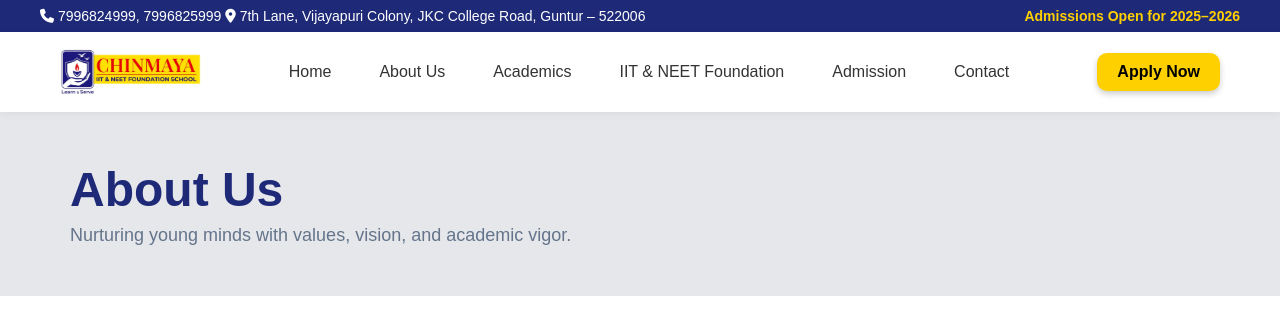
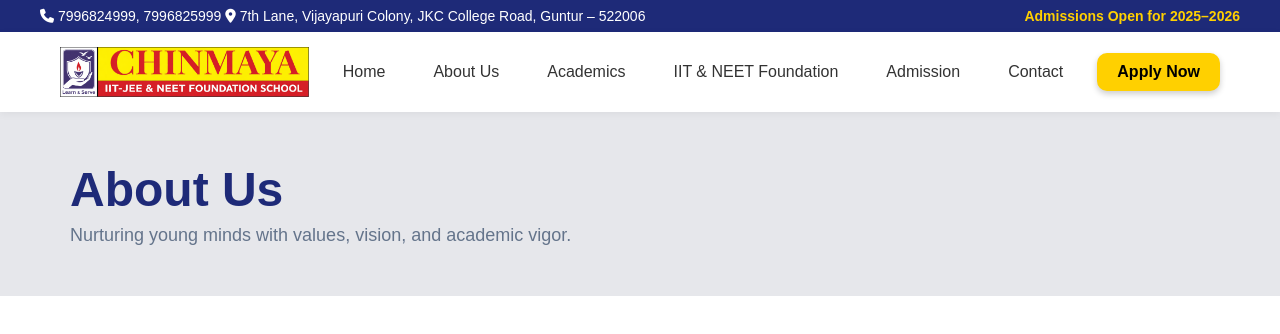
Before and after one commit to umeshm5441/Chinmaya_School, a website: page public/about.html in a window 1280 px wide. Shown: the top 334 px of the page. Drawn offline with Linux system fonts and the light colour scheme.

Commit message:
Logo Update

```diff
--- a/public/about.html
+++ b/public/about.html
@@ -29,7 +29,7 @@
     <!-- NAVBAR -->
     <nav>
       <div class="container">
-        <img src="Img/s_pic3.jpeg" alt="School Logo" class="logo" />
+        <img src="Img\School_logo.png" alt="School Logo" class="logo" />
         <div class="menu-icon" id="menuIcon">☰</div>
         <ul class="nav-links" id="navLinks">
           <li><a href="index.html">Home</a></li>
```
Also changed, not shown: public/academics.html (+1 -1 lines), public/admission.html (+1 -1 lines), public/contact.html (+1 -1 lines), public/foundation.html (+1 -1 lines), public/index.html (+1 -1 lines), public/Img/School_logo.png (added), public/Img/s_pic3.jpeg (deleted).
